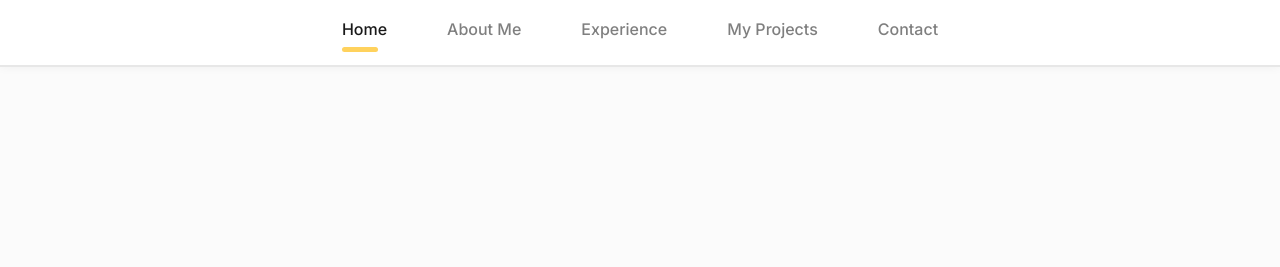
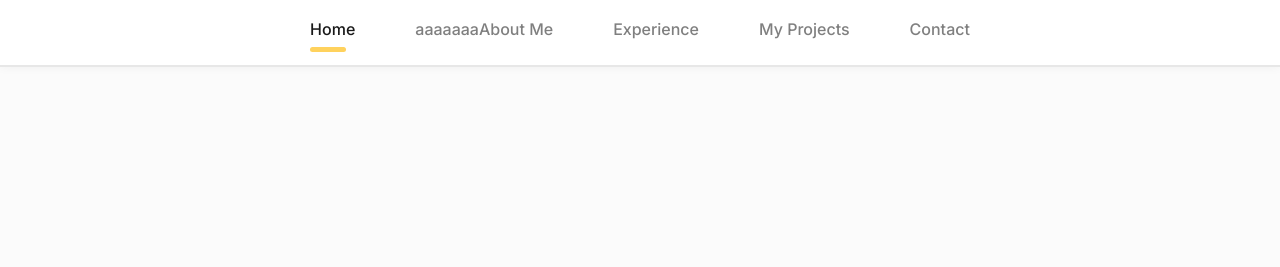
Before and after one commit to punithaux/portfolio, a plain HTML site: page index.html in a window 1280 px wide. Shown: the top 267 px of the page. Drawn offline with nearby package versions, Linux system fonts and the light colour scheme.

Commit message:
Update index.html
Signed-off-by: punithaux <154239090+punithaux@users.noreply.github.com>

```diff
--- a/index.html
+++ b/index.html
@@ -39,7 +39,7 @@
           <a class="nav-link active" href="#section1">Home <span class="sr-only">(current)</span></a>
         </li>
         <li class="nav-item">
-          <a class="nav-link" href="#section2">About Me</a>
+          <a class="nav-link" href="#section2">aaaaaaaAbout Me</a>
         </li>
         <li class="nav-item">
           <a class="nav-link" href="#section3">Experience</a>
```
